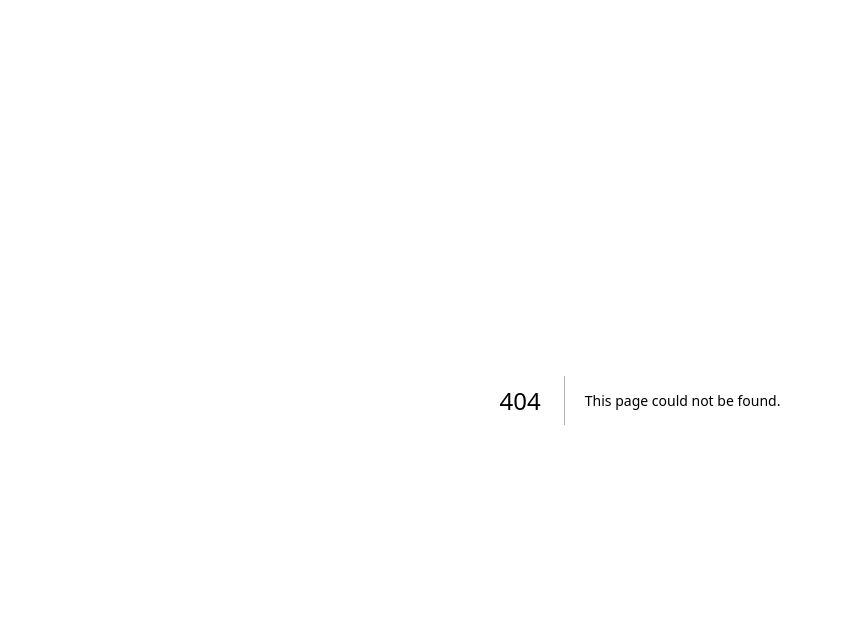
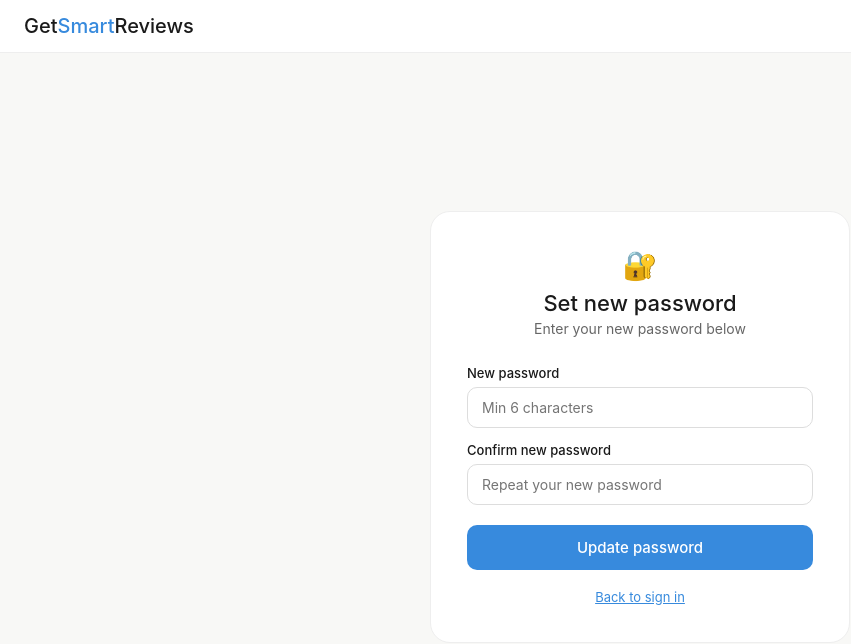
Before and after one commit to samkaran9735-ui/reviewhub, a Next.js app: page /reset-password in a window 1280 px wide. Before the commit this address had no page. Shown: the top 644 px of the page, without its empty margins (0-851 px from the left). Built offline with nearby package versions, Linux system fonts and the light colour scheme.

Commit message:
add forgot password and reset password pages

```diff
--- a/app/login/page.tsx
+++ b/app/login/page.tsx
@@ -6,7 +6,7 @@ import { supabase } from '../../lib/supabase'
 import { useRouter } from 'next/navigation'
 
 export default function LoginPage() {
-  const [isLogin, setIsLogin] = useState(true)
+  const [mode, setMode] = useState<'login' | 'signup' | 'forgot'>('login')
   const [email, setEmail] = useState('')
   const [password, setPassword] = useState('')
   const [name, setName] = useState('')
@@ -20,7 +20,7 @@ export default function LoginPage() {
     setError('')
     setMessage('')
 
-    if (isLogin) {
+    if (mode === 'login') {
       const { error } = await supabase.auth.signInWithPassword({ email, password })
       if (error) {
         setError(error.message)
@@ -28,7 +28,8 @@ export default function LoginPage() {
         setMessage('Logged in successfully!')
         setTimeout(() => router.push('/'), 1000)
       }
-    } else {
+
+    } else if (mode === 'signup') {
       const { error } = await supabase.auth.signUp({
         email,
         password,
@@ -39,7 +40,18 @@ export default function LoginPage() {
       } else {
         setMessage('Account created! Please check your email to verify your account.')
       }
+
+    } else if (mode === 'forgot') {
+      const { error } = await supabase.auth.resetPasswordForEmail(email, {
+        redirectTo: 'https://getsmartreviews.in/reset-password',
+      })
+      if (error) {
+        setError(error.message)
+      } else {
+        setMessage('Password reset email sent! Check your inbox and follow the link to reset your password.')
       }
+    }
+
     setLoading(false)
   }
 
@@ -56,64 +68,62 @@ export default function LoginPage() {
         <div style={{ background: '#fff', border: '1px solid #eee', borderRadius: '20px', padding: '36px', width: '100%', maxWidth: '420px' }}>
 
           <div style={{ textAlign: 'center', marginBottom: '28px' }}>
-            <div style={{ fontSize: '28px', marginBottom: '8px' }}>👋</div>
+            <div style={{ fontSize: '28px', marginBottom: '8px' }}>
+              {mode === 'forgot' ? '🔑' : '👋'}
+            </div>
             <h1 style={{ fontSize: '22px', fontWeight: '500', color: '#1a1a1a', marginBottom: '4px' }}>
-              {isLogin ? 'Welcome back!' : 'Create your account'}
+              {mode === 'login' ? 'Welcome back!' : mode === 'signup' ? 'Create your account' : 'Reset your password'}
             </h1>
             <p style={{ fontSize: '14px', color: '#666' }}>
-              {isLogin ? 'Sign in to your account' : 'Join thousands of smart buyers'}
+              {mode === 'login' ? 'Sign in to your account' : mode === 'signup' ? 'Join thousands of smart buyers' : 'Enter your email and we will send you a reset link'}
             </p>
           </div>
 
+          {mode !== 'forgot' && (
             <div style={{ display: 'flex', gap: '0', marginBottom: '24px', background: '#f8f8f6', borderRadius: '10px', padding: '4px' }}>
-            <button
-              onClick={() => setIsLogin(true)}
-              style={{ flex: 1, padding: '9px', border: 'none', borderRadius: '8px', fontSize: '14px', cursor: 'pointer', background: isLogin ? '#fff' : 'transparent', color: isLogin ? '#1a1a1a' : '#666', fontWeight: isLogin ? '500' : '400' }}
-            >
+              <button onClick={() => { setMode('login'); setError(''); setMessage('') }}
+                style={{ flex: 1, padding: '9px', border: 'none', borderRadius: '8px', fontSize: '14px', cursor: 'pointer', background: mode === 'login' ? '#fff' : 'transparent', color: mode === 'login' ? '#1a1a1a' : '#666', fontWeight: mode === 'login' ? '500' : '400' }}>
                 Sign in
               </button>
-            <button
-              onClick={() => setIsLogin(false)}
-              style={{ flex: 1, padding: '9px', border: 'none', borderRadius: '8px', fontSize: '14px', cursor: 'pointer', background: !isLogin ? '#fff' : 'transparent', color: !isLogin ? '#1a1a1a' : '#666', fontWeight: !isLogin ? '500' : '400' }}
-            >
+              <button onClick={() => { setMode('signup'); setError(''); setMessage('') }}
+                style={{ flex: 1, padding: '9px', border: 'none', borderRadius: '8px', fontSize: '14px', cursor: 'pointer', background: mode === 'signup' ? '#fff' : 'transparent', color: mode === 'signup' ? '#1a1a1a' : '#666', fontWeight: mode === 'signup' ? '500' : '400' }}>
                 Sign up
               </button>
             </div>
+          )}
 
-          {!isLogin && (
+          {mode === 'signup' && (
             <div style={{ marginBottom: '14px' }}>
               <div style={{ fontSize: '13px', fontWeight: '500', color: '#1a1a1a', marginBottom: '6px' }}>Your name</div>
-              <input
-                type="text"
-                placeholder="e.g. Rahul Sharma"
-                value={name}
-                onChange={e => setName(e.target.value)}
-                style={{ width: '100%', padding: '11px 14px', border: '1px solid #ddd', borderRadius: '10px', fontSize: '14px', outline: 'none' }}
-              />
+              <input type="text" placeholder="e.g. Rahul Sharma" value={name} onChange={e => setName(e.target.value)}
+                style={{ width: '100%', padding: '11px 14px', border: '1px solid #ddd', borderRadius: '10px', fontSize: '14px', outline: 'none' }} />
             </div>
           )}
 
           <div style={{ marginBottom: '14px' }}>
             <div style={{ fontSize: '13px', fontWeight: '500', color: '#1a1a1a', marginBottom: '6px' }}>Email address</div>
-            <input
-              type="email"
-              placeholder="you@email.com"
-              value={email}
-              onChange={e => setEmail(e.target.value)}
-              style={{ width: '100%', padding: '11px 14px', border: '1px solid #ddd', borderRadius: '10px', fontSize: '14px', outline: 'none' }}
-            />
+            <input type="email" placeholder="you@email.com" value={email} onChange={e => setEmail(e.target.value)}
+              style={{ width: '100%', padding: '11px 14px', border: '1px solid #ddd', borderRadius: '10px', fontSize: '14px', outline: 'none' }} />
           </div>
 
-          <div style={{ marginBottom: '20px' }}>
+          {mode !== 'forgot' && (
+            <div style={{ marginBottom: '8px' }}>
               <div style={{ fontSize: '13px', fontWeight: '500', color: '#1a1a1a', marginBottom: '6px' }}>Password</div>
-            <input
-              type="password"
-              placeholder="Min 6 characters"
-              value={password}
-              onChange={e => setPassword(e.target.value)}
-              style={{ width: '100%', padding: '11px 14px', border: '1px solid #ddd', borderRadius: '10px', fontSize: '14px', outline: 'none' }}
-            />
+              <input type="password" placeholder="Min 6 characters" value={password} onChange={e => setPassword(e.target.value)}
+                style={{ width: '100%', padding: '11px 14px', border: '1px solid #ddd', borderRadius: '10px', fontSize: '14px', outline: 'none' }} />
             </div>
+          )}
+
+          {mode === 'login' && (
+            <div style={{ textAlign: 'right', marginBottom: '20px' }}>
+              <span onClick={() => { setMode('forgot'); setError(''); setMessage('') }}
+                style={{ fontSize: '13px', color: '#378ADD', cursor: 'pointer' }}>
+                Forgot password?
+              </span>
+            </div>
+          )}
+
+          {mode !== 'login' && <div style={{ marginBottom: '20px' }} />}
 
           {error && (
             <div style={{ background: '#FCEBEB', color: '#A32D2D', padding: '10px 14px', borderRadius: '8px', fontSize: '13px', marginBottom: '14px' }}>
@@ -127,22 +137,22 @@ export default function LoginPage() {
             </div>
           )}
 
-          <button
-            onClick={handleSubmit}
-            disabled={loading}
-            style={{ width: '100%', padding: '13px', background: loading ? '#aaa' : '#378ADD', color: '#fff', border: 'none', borderRadius: '10px', fontSize: '15px', fontWeight: '500', cursor: loading ? 'not-allowed' : 'pointer' }}
-          >
-            {loading ? 'Please wait...' : isLogin ? 'Sign in' : 'Create account'}
+          <button onClick={handleSubmit} disabled={loading}
+            style={{ width: '100%', padding: '13px', background: loading ? '#aaa' : '#378ADD', color: '#fff', border: 'none', borderRadius: '10px', fontSize: '15px', fontWeight: '500', cursor: loading ? 'not-allowed' : 'pointer' }}>
+            {loading ? 'Please wait...' : mode === 'login' ? 'Sign in' : mode === 'signup' ? 'Create account' : 'Send reset link'}
           </button>
 
           <div style={{ textAlign: 'center', marginTop: '16px', fontSize: '13px', color: '#666' }}>
-            {isLogin ? "Don't have an account? " : "Already have an account? "}
-            <span
-              onClick={() => setIsLogin(!isLogin)}
-              style={{ color: '#378ADD', cursor: 'pointer', fontWeight: '500' }}
-            >
-              {isLogin ? 'Sign up' : 'Sign in'}
+            {mode === 'forgot' ? (
+              <span onClick={() => { setMode('login'); setError(''); setMessage('') }}
+                style={{ color: '#378ADD', cursor: 'pointer', fontWeight: '500' }}>
+                Back to sign in
               </span>
+            ) : mode === 'login' ? (
+              <>Don't have an account? <span onClick={() => { setMode('signup'); setError(''); setMessage('') }} style={{ color: '#378ADD', cursor: 'pointer', fontWeight: '500' }}>Sign up</span></>
+            ) : (
+              <>Already have an account? <span onClick={() => { setMode('login'); setError(''); setMessage('') }} style={{ color: '#378ADD', cursor: 'pointer', fontWeight: '500' }}>Sign in</span></>
+            )}
           </div>
 
         </div>
--- /dev/null
+++ b/app/reset-password/page.tsx
@@ -0,0 +1,99 @@
+'use client'
+
+import { useState } from 'react'
+import Link from 'next/link'
+import { supabase } from '../../lib/supabase'
+import { useRouter } from 'next/navigation'
+
+export default function ResetPasswordPage() {
+  const [password, setPassword] = useState('')
+  const [confirm, setConfirm] = useState('')
+  const [loading, setLoading] = useState(false)
+  const [message, setMessage] = useState('')
+  const [error, setError] = useState('')
+  const router = useRouter()
+
+  async function handleReset() {
+    setLoading(true)
+    setError('')
+    setMessage('')
+
+    if (password !== confirm) {
+      setError('Passwords do not match!')
+      setLoading(false)
+      return
+    }
+
+    if (password.length < 6) {
+      setError('Password must be at least 6 characters!')
+      setLoading(false)
+      return
+    }
+
+    const { error } = await supabase.auth.updateUser({ password })
+
+    if (error) {
+      setError(error.message)
+    } else {
+      setMessage('Password updated successfully!')
+      setTimeout(() => router.push('/'), 2000)
+    }
+    setLoading(false)
+  }
+
+  return (
+    <div style={{ minHeight: '100vh', background: '#f8f8f6', display: 'flex', flexDirection: 'column' }}>
+
+      <nav style={{ background: '#fff', borderBottom: '1px solid #eee', padding: '14px 24px' }}>
+        <Link href="/" style={{ fontSize: '20px', fontWeight: '500', textDecoration: 'none', color: '#1a1a1a' }}>
+          Get<span style={{ color: '#378ADD' }}>Smart</span>Reviews
+        </Link>
+      </nav>
+
+      <div style={{ flex: 1, display: 'flex', alignItems: 'center', justifyContent: 'center', padding: '24px' }}>
+        <div style={{ background: '#fff', border: '1px solid #eee', borderRadius: '20px', padding: '36px', width: '100%', maxWidth: '420px' }}>
+
+          <div style={{ textAlign: 'center', marginBottom: '28px' }}>
+            <div style={{ fontSize: '28px', marginBottom: '8px' }}>🔐</div>
+            <h1 style={{ fontSize: '22px', fontWeight: '500', color: '#1a1a1a', marginBottom: '4px' }}>Set new password</h1>
+            <p style={{ fontSize: '14px', color: '#666' }}>Enter your new password below</p>
+          </div>
+
+          <div style={{ marginBottom: '14px' }}>
+            <div style={{ fontSize: '13px', fontWeight: '500', color: '#1a1a1a', marginBottom: '6px' }}>New password</div>
+            <input type="password" placeholder="Min 6 characters" value={password} onChange={e => setPassword(e.target.value)}
+              style={{ width: '100%', padding: '11px 14px', border: '1px solid #ddd', borderRadius: '10px', fontSize: '14px', outline: 'none' }} />
+          </div>
+
+          <div style={{ marginBottom: '20px' }}>
+            <div style={{ fontSize: '13px', fontWeight: '500', color: '#1a1a1a', marginBottom: '6px' }}>Confirm new password</div>
+            <input type="password" placeholder="Repeat your new password" value={confirm} onChange={e => setConfirm(e.target.value)}
+              style={{ width: '100%', padding: '11px 14px', border: '1px solid #ddd', borderRadius: '10px', fontSize: '14px', outline: 'none' }} />
+          </div>
+
+          {error && (
+            <div style={{ background: '#FCEBEB', color: '#A32D2D', padding: '10px 14px', borderRadius: '8px', fontSize: '13px', marginBottom: '14px' }}>
+              {error}
+            </div>
+          )}
+
+          {message && (
+            <div style={{ background: '#EAF3DE', color: '#3B6D11', padding: '10px 14px', borderRadius: '8px', fontSize: '13px', marginBottom: '14px' }}>
+              {message} Redirecting...
+            </div>
+          )}
+
+          <button onClick={handleReset} disabled={loading}
+            style={{ width: '100%', padding: '13px', background: loading ? '#aaa' : '#378ADD', color: '#fff', border: 'none', borderRadius: '10px', fontSize: '15px', fontWeight: '500', cursor: loading ? 'not-allowed' : 'pointer' }}>
+            {loading ? 'Updating...' : 'Update password'}
+          </button>
+
+          <div style={{ textAlign: 'center', marginTop: '16px' }}>
+            <Link href="/login" style={{ fontSize: '13px', color: '#378ADD' }}>Back to sign in</Link>
+          </div>
+
+        </div>
+      </div>
+    </div>
+  )
+}
```
Lines whose indentation alone changed are shown as unchanged.
